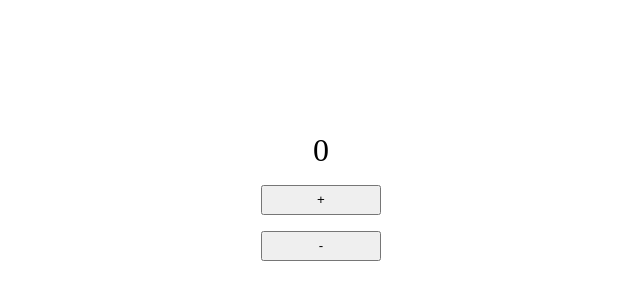
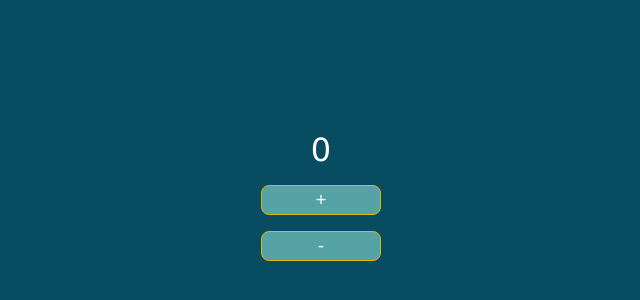
Before and after one commit to notrealFlakeyy/localstorage-2, a plain HTML site: page index.html in a window 1280 px wide. Shown: the part 204-504 px from the top of the page, without its empty margins (319-959 px from the left). Drawn offline with Linux system fonts and the light colour scheme.

Commit message:
added styling

```diff
--- a/style.css
+++ b/style.css
@@ -2,9 +2,11 @@
     padding: 0;
     margin: 0;
     box-sizing: border-box;
+    color: #fff;
 }
 
 body {
+    background-color: #084C61;
     width: 100vw;
     height: 100vh;
     display: flex;
@@ -12,6 +14,7 @@ body {
     justify-content: center;
     align-items: center;
     gap: 1rem;
+    font-family: Verdana, Geneva, Tahoma, sans-serif;
 }
 
 p {
@@ -19,6 +22,14 @@ p {
 }
 
 button {
+    background-color: #56A3A6;
+    border: 1px solid #E3B505;
+    border-radius: 8px;
     width: 120px;
     height: 30px;
+    font-size: large;
 }
+
+button:hover {
+    background-color: #4F6D7A;
+}
```
